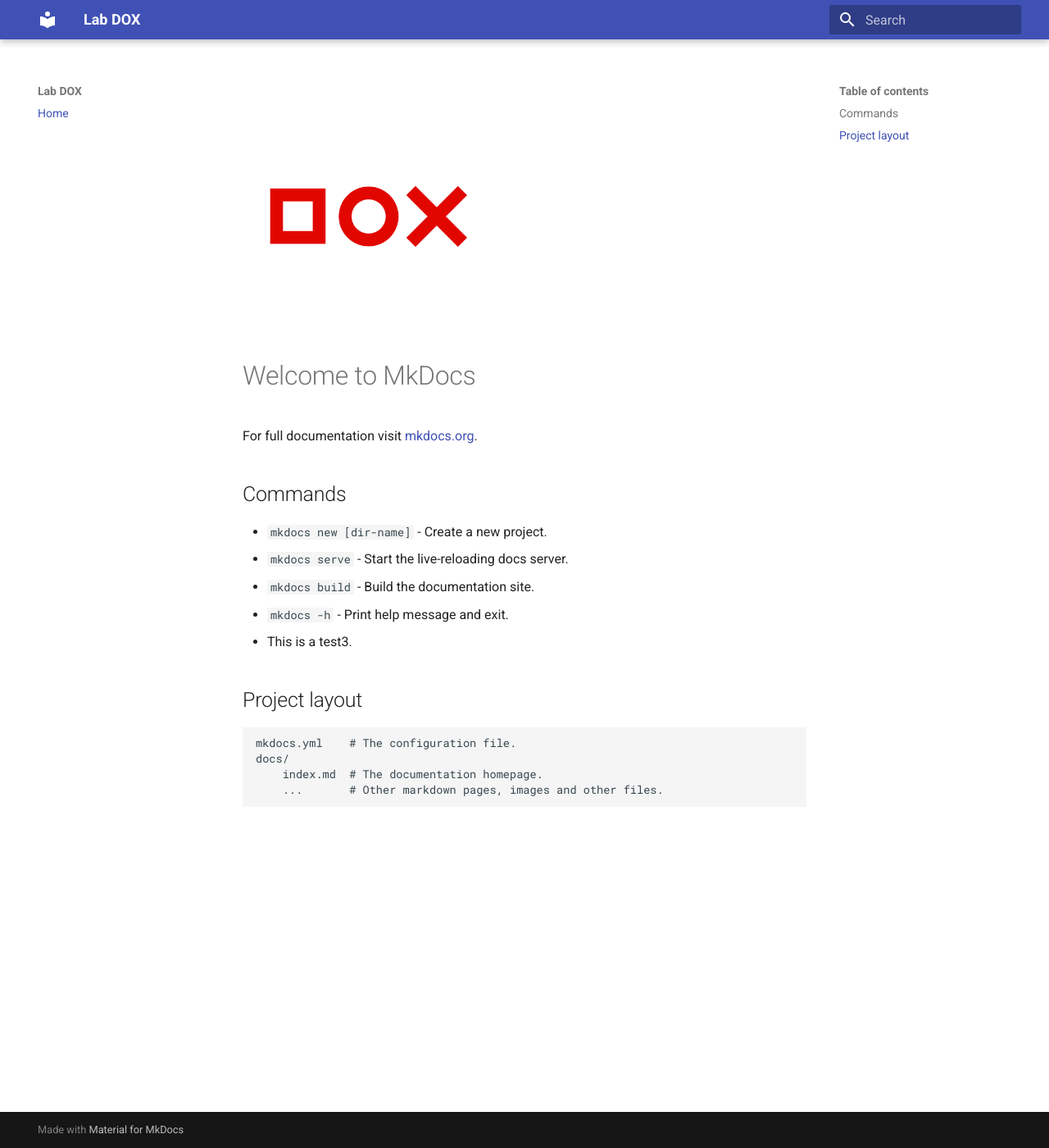
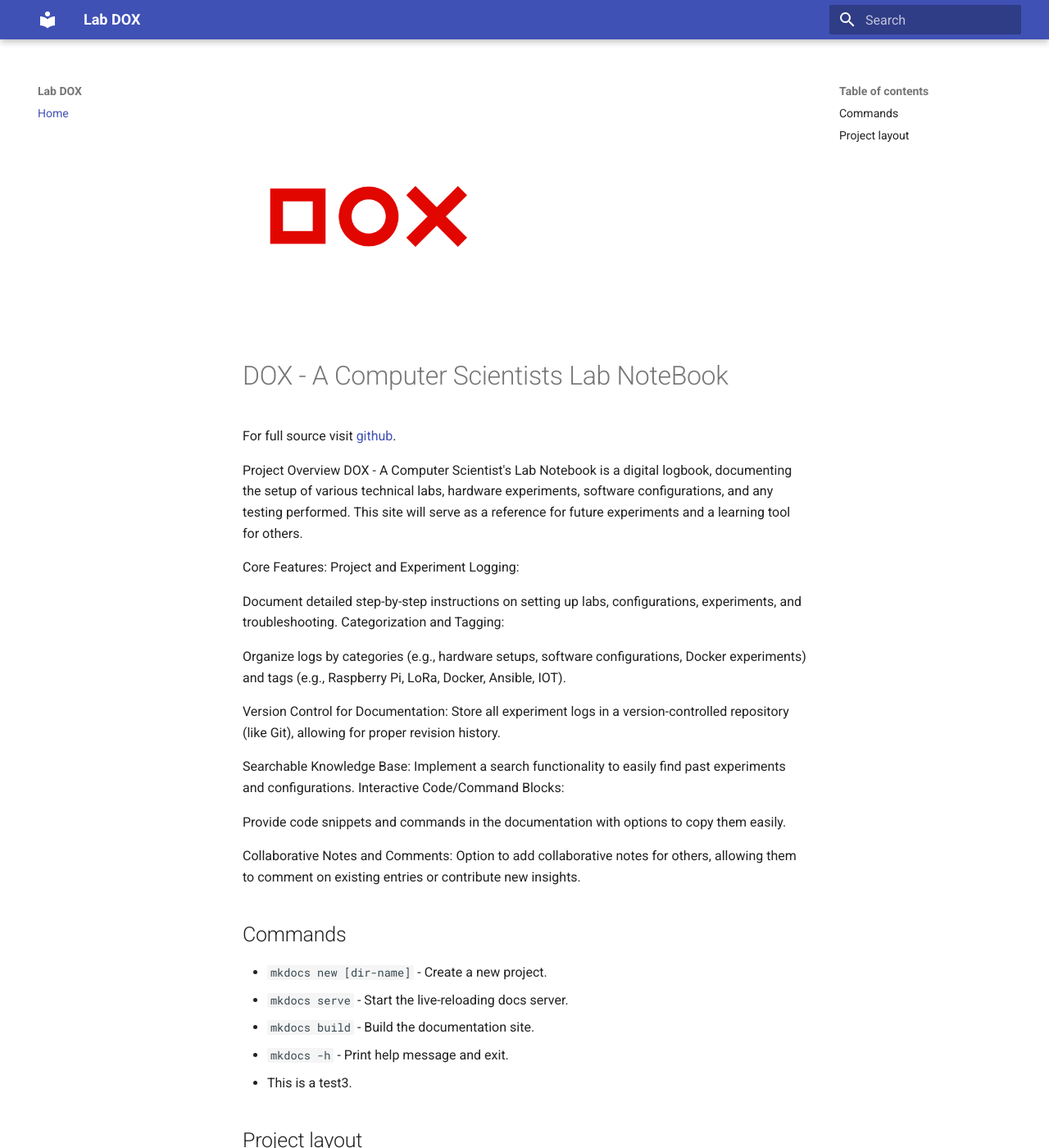
Before and after one commit to youroldmangaming/DOX, an MkDocs documentation site: the page built from docs/index.md, in a window 1280 px wide and 1400 px high. Shown: the whole window at 82% size. Built offline with MkDocs 1.6.1 and Material for MkDocs 9.7.7, drawn with Linux system fonts in a browser that asks for light colours.

Commit message:
Update index.md

```diff
--- a/docs/index.md
+++ b/docs/index.md
@@ -1,8 +1,34 @@
 <img src="image_2024-09-15_111916647.png" width="300" height="200" alt="YOMG Lab Documentation">
 
-# Welcome to MkDocs
+# DOX - A Computer Scientists Lab NoteBook
 
-For full documentation visit [mkdocs.org](https://www.mkdocs.org).
+For full source visit [github](https://github.com/youroldmangaming/DOX/).
+
+Project Overview
+DOX - A Computer Scientist's Lab Notebook is a digital logbook, documenting the setup of various technical labs, hardware experiments, software configurations, and any testing performed. This site will serve as a reference for future experiments and a learning tool for others.
+
+Core Features:
+Project and Experiment Logging:
+
+Document detailed step-by-step instructions on setting up labs, configurations, experiments, and troubleshooting.
+Categorization and Tagging:
+
+Organize logs by categories (e.g., hardware setups, software configurations, Docker experiments) and tags (e.g., Raspberry Pi, LoRa, Docker, Ansible, IOT).
+
+Version Control for Documentation:
+Store all experiment logs in a version-controlled repository (like Git), allowing for proper revision history.
+
+Searchable Knowledge Base:
+Implement a search functionality to easily find past experiments and configurations.
+Interactive Code/Command Blocks:
+
+Provide code snippets and commands in the documentation with options to copy them easily.
+
+Collaborative Notes and Comments:
+Option to add collaborative notes for others, allowing them to comment on existing entries or contribute new insights.
+
+
+
 
 ## Commands
 
```
